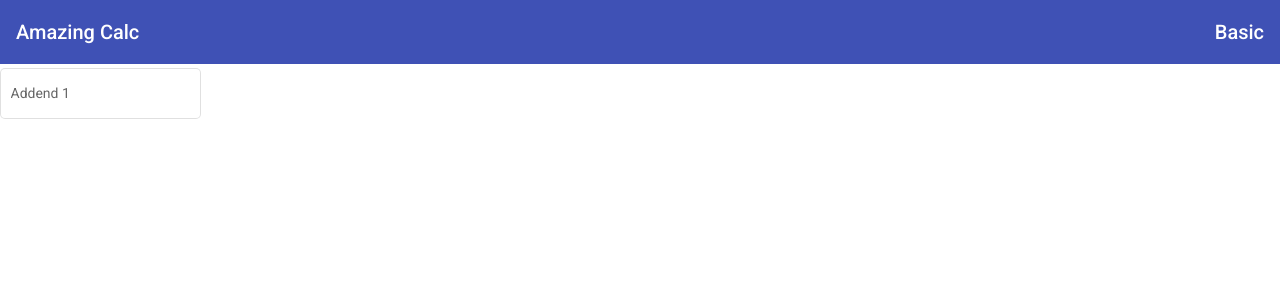
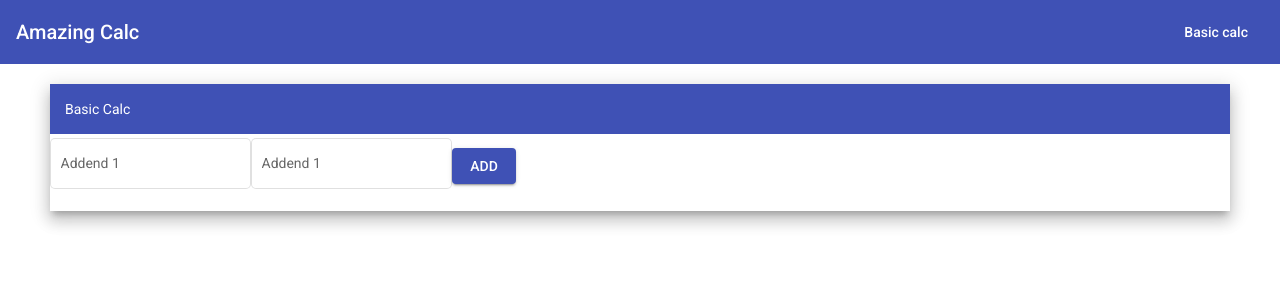
Before and after one commit to maselpopowo/acalc-client, an Angular app: page / in a window 1280 px wide. Shown: the top 300 px of the page. Built offline with nearby package versions, Linux system fonts and the light colour scheme.

Commit message:
Add basic calc component

```diff
--- a/src/app/app-routing.module.ts
+++ b/src/app/app-routing.module.ts
@@ -1,7 +1,10 @@
 import { NgModule } from '@angular/core';
 import { RouterModule, Routes } from '@angular/router';
+import { BasicCalcComponent } from './basic-calc/basic-calc.component';
 
-const routes: Routes = [];
+const routes: Routes = [
+  {path: '', component: BasicCalcComponent}
+];
 
 @NgModule({
   imports: [RouterModule.forRoot(routes)],
--- a/src/app/app.component.html
+++ b/src/app/app.component.html
@@ -1,11 +1,6 @@
 <mat-toolbar color="primary">
   <span>Amazing Calc</span>
   <span class="spacer"></span>
-  <a>Basic</a>
+  <a mat-button routerLink="/">Basic calc</a>
 </mat-toolbar>
-<div>
-  <mat-form-field appearance="outline">
-    <mat-label>Addend 1</mat-label>
-    <input type="number" matInput>
-  </mat-form-field>
-</div>
+<router-outlet></router-outlet>
--- a/src/app/app.module.ts
+++ b/src/app/app.module.ts
@@ -9,10 +9,12 @@ import { MatFormFieldModule } from '@angular/material/form-field';
 import { ReactiveFormsModule } from '@angular/forms';
 import { MatToolbarModule } from '@angular/material/toolbar';
 import { MatButtonModule } from '@angular/material/button';
+import { BasicCalcComponent } from './basic-calc/basic-calc.component';
 
 @NgModule({
   declarations: [
-    AppComponent
+    AppComponent,
+    BasicCalcComponent
   ],
   imports: [
     BrowserModule,
--- /dev/null
+++ b/src/app/basic-calc/basic-calc.component.css
@@ -0,0 +1,9 @@
+.page {
+  padding: 20px 50px;
+}
+
+.title {
+  background-color: #3f51b5;
+  color: white;
+  padding: 15px;
+}
--- /dev/null
+++ b/src/app/basic-calc/basic-calc.component.html
@@ -0,0 +1,22 @@
+<div class="page">
+  <div class="container mat-elevation-z10">
+    <div class="title">
+      <span>Basic Calc</span>
+      <span class="spacer"></span>
+    </div>
+    <div class="content">
+      <form>
+        <mat-form-field appearance="outline">
+          <mat-label>Addend 1</mat-label>
+          <input type="number" matInput>
+        </mat-form-field>
+        <mat-form-field appearance="outline">
+          <mat-label>Addend 1</mat-label>
+          <input type="number" matInput>
+        </mat-form-field>
+        <button mat-raised-button color="primary">ADD</button>
+      </form>
+
+    </div>
+  </div>
+</div>
--- /dev/null
+++ b/src/app/basic-calc/basic-calc.component.ts
@@ -0,0 +1,16 @@
+import { Component, OnInit } from '@angular/core';
+
+@Component({
+  selector: 'acalc-basic-calc',
+  templateUrl: './basic-calc.component.html',
+  styleUrls: ['./basic-calc.component.css']
+})
+export class BasicCalcComponent implements OnInit {
+
+  constructor() {
+  }
+
+  ngOnInit(): void {
+  }
+
+}
```
Also changed, not shown: 1 other file (tests, documents, lock files or other folders).
